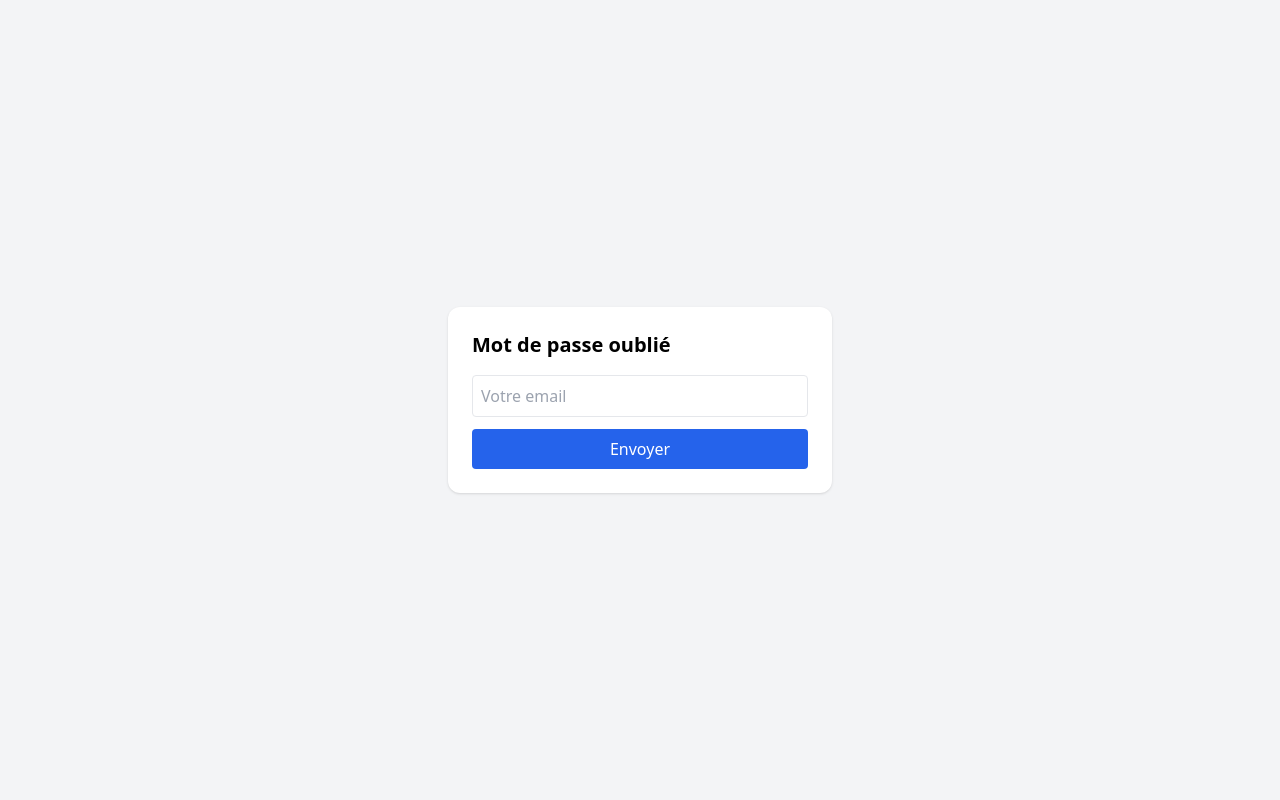
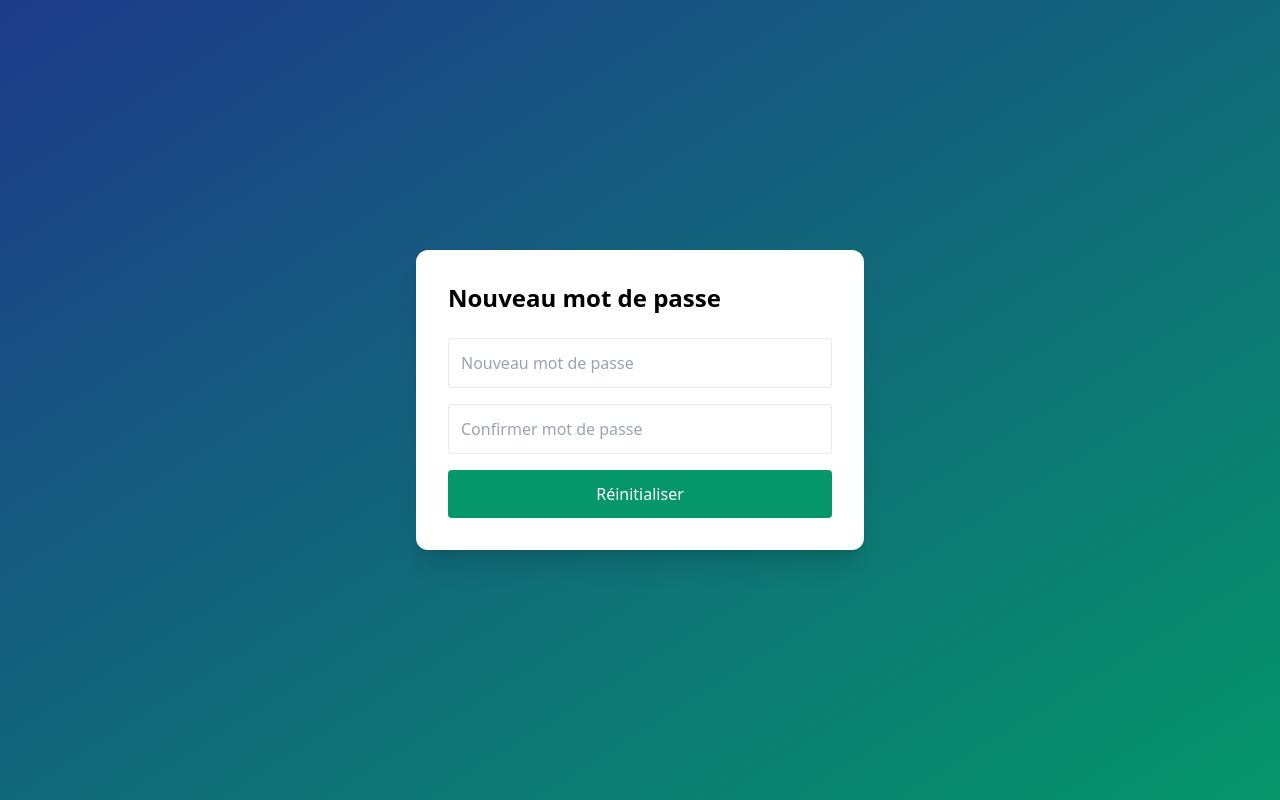
Before and after one commit to diallo641/Dossier_Patient_SAMU, a React (Vite) app in the folder Frontend/: page /reset-password in a window 1280 px wide. Built offline with nearby package versions, Linux system fonts and the light colour scheme.

Commit message:
Reinitialisation du mot de passe et modification du backend pour que le lien pointe sur la partie Frontend

```diff
--- /dev/null
+++ b/Frontend/src/pages/JS/ReinitialiserPassword.js
@@ -0,0 +1,45 @@
+import axios from "axios";
+
+const API_URL = "http://localhost:3000/api/auth";
+
+/**
+ * Demander un email de réinitialisation
+ */
+export const envoyerEmailReset = async (email) => {
+  try {
+    const response = await axios.post(
+      `${API_URL}/forgot-password`,
+      { email }
+    );
+
+    return response.data;
+  } catch (error) {
+    throw error.response?.data || {
+      message: "Erreur lors de l'envoi de l'email",
+    };
+  }
+};
+
+/**
+ * Réinitialiser le mot de passe
+ */
+export const reinitialiserMotDePasse = async (
+  token,
+  newPassword
+) => {
+  try {
+    const response = await axios.post(
+      `${API_URL}/reset-password`,
+      {
+        token,
+        newPassword,
+      }
+    );
+
+    return response.data;
+  } catch (error) {
+    throw error.response?.data || {
+      message: "Erreur lors de la réinitialisation",
+    };
+  }
+};
--- a/Frontend/src/pages/authentification/Connexion.jsx
+++ b/Frontend/src/pages/authentification/Connexion.jsx
@@ -10,7 +10,6 @@ function Connexion() {
 
   return (
     <div className="min-h-screen relative overflow-hidden flex">
-
       {/* FOND */}
       <div className="absolute inset-0 bg-gradient-to-br from-blue-950 via-blue-800 to-emerald-600"></div>
 
@@ -18,80 +17,105 @@ function Connexion() {
       <div className="absolute w-[500px] h-[500px] bg-white/10 rounded-full blur-3xl -top-40 -left-40"></div>
       <div className="absolute w-[400px] h-[400px] bg-emerald-300/20 rounded-full blur-3xl bottom-0 right-0"></div>
 
-      {/* GAUCHE */}
+      {/* PARTIE GAUCHE */}
       <div className="hidden lg:flex w-1/2 items-center justify-center text-white relative z-10">
         <div className="text-center space-y-6">
           <div className="text-7xl">🏥</div>
-          <h1 className="text-4xl font-bold">Plateforme Médicale</h1>
+
+          <h1 className="text-4xl font-bold">
+            Plateforme Médicale
+          </h1>
+
           <p className="text-blue-100 text-sm max-w-md">
-            Gestion des employés, consultations et suivi médical sécurisé.
+            Gestion des employés, consultations, dossiers médicaux
+            et suivi de la santé au travail dans un environnement
+            sécurisé et moderne.
           </p>
         </div>
       </div>
 
-      {/* DROITE */}
+      {/* PARTIE DROITE */}
       <div className="w-full lg:w-1/2 flex items-center justify-center relative z-10 px-6">
-
         <div className="w-full max-w-md bg-white p-8 rounded-2xl shadow-2xl">
-
+          {/* TITRE */}
           <div className="mb-6">
             <h2 className="text-3xl font-bold text-gray-800">
               Connexion
             </h2>
+
             <p className="text-gray-500">
               Accédez à votre espace sécurisé
             </p>
           </div>
 
-          {/* ERREUR */}
+          {/* MESSAGE D'ERREUR */}
           {erreur && (
             <div className="mb-4 p-3 bg-red-100 text-red-700 rounded-lg">
               {erreur}
             </div>
           )}
 
-          {/* FORM */}
+          {/* FORMULAIRE */}
           <form
             onSubmit={(e) =>
-              connexionUtilisateur(e, setChargement, setErreur)
+              connexionUtilisateur(
+                e,
+                setChargement,
+                setErreur
+              )
             }
           >
-
+            {/* EMAIL */}
             <input
               type="email"
               name="email"
               placeholder="Email"
               required
-              className="w-full border rounded-lg px-4 py-3 mb-4"
+              className="w-full border rounded-lg px-4 py-3 mb-4 focus:outline-none focus:ring-2 focus:ring-blue-500"
             />
 
+            {/* MOT DE PASSE */}
             <input
               type="password"
               name="mot_de_passe"
               placeholder="Mot de passe"
               required
-              className="w-full border rounded-lg px-4 py-3 mb-6"
+              className="w-full border rounded-lg px-4 py-3 mb-2 focus:outline-none focus:ring-2 focus:ring-blue-500"
             />
 
+            {/* MOT DE PASSE OUBLIÉ */}
+            <div className="flex justify-end mb-6">
+              <Link
+                to="/forgot-password"
+                className="text-sm text-blue-600 hover:text-blue-800 hover:underline"
+              >
+                Mot de passe oublié ?
+              </Link>
+            </div>
+
+            {/* BOUTON */}
             <button
               type="submit"
               disabled={chargement}
-              className="w-full py-3 rounded-xl text-white font-semibold bg-gradient-to-r from-blue-600 to-emerald-500"
+              className="w-full py-3 rounded-xl text-white font-semibold bg-gradient-to-r from-blue-600 to-emerald-500 hover:opacity-90 transition"
             >
-              {chargement ? "Connexion..." : "Se connecter"}
+              {chargement
+                ? "Connexion..."
+                : "Se connecter"}
             </button>
-
           </form>
 
-          <p className="text-center text-sm mt-6">
+          {/* INSCRIPTION */}
+          <p className="text-center text-sm mt-6 text-gray-600">
             Pas de compte ?{" "}
-            <Link to="/register" className="text-emerald-600 font-semibold">
+            <Link
+              to="/register"
+              className="text-emerald-600 font-semibold hover:underline"
+            >
               Créer un compte
             </Link>
           </p>
-
         </div>
-
       </div>
     </div>
   );
--- a/Frontend/src/pages/authentification/ForgotPassword.jsx
+++ b/Frontend/src/pages/authentification/ForgotPassword.jsx
@@ -1,13 +1,78 @@
-export default function Home() {
+import { useState } from "react";
+import { useNavigate } from "react-router-dom";
+import { envoyerEmailReset } from "../JS/ReinitialiserPassword";
+
+function ForgetPassword() {
+  const [email, setEmail] = useState("");
+  const [message, setMessage] = useState("");
+  const [erreur, setErreur] = useState("");
+  const [loading, setLoading] = useState(false);
+
+  const navigate = useNavigate();
+
+  const handleSubmit = async (e) => {
+    e.preventDefault();
+
+    setLoading(true);
+    setErreur("");
+    setMessage("");
+
+    try {
+      await envoyerEmailReset(email);
+
+      setMessage("Email envoyé avec succès");
+
+      setTimeout(() => {
+        navigate("/");
+      }, 2000);
+
+    } catch (err) {
+      setErreur(err.message || "Erreur serveur");
+    } finally {
+      setLoading(false);
+    }
+  };
+
   return (
-    <div className="min-h-screen bg-gradient-to-br from-blue-50 via-white to-emerald-50">
+    <div className="min-h-screen flex items-center justify-center bg-gradient-to-br from-blue-900 to-emerald-600">
+      <div className="bg-white p-8 rounded-xl w-full max-w-md shadow-xl">
 
-      {/* 👇 ICI TU AJOUTES TON TEST */}
-      <div className="bg-red-500 text-white p-4">TAILWIND OK</div>
-      <div className="text-3xl font-bold text-blue-600">Test OK</div>
+        <h2 className="text-2xl font-bold mb-6">
+          Mot de passe oublié
+        </h2>
 
-      {/* NAVBAR */}
-      <header className="bg-white shadow-sm sticky top-0 z-50"></header>
+        {erreur && (
+          <div className="bg-red-100 text-red-700 p-3 mb-4 rounded">
+            {erreur}
+          </div>
+        )}
+
+        {message && (
+          <div className="bg-green-100 text-green-700 p-3 mb-4 rounded">
+            {message}
+          </div>
+        )}
+
+        <form onSubmit={handleSubmit}>
+          <input
+            type="email"
+            placeholder="Votre email"
+            className="w-full border p-3 rounded mb-4"
+            value={email}
+            onChange={(e) => setEmail(e.target.value)}
+            required
+          />
+
+          <button
+            disabled={loading}
+            className="w-full bg-blue-600 text-white py-3 rounded"
+          >
+            {loading ? "Envoi..." : "Envoyer le lien"}
+          </button>
+        </form>
+      </div>
     </div>
   );
 }
+
+export default ForgetPassword;
--- a/Frontend/src/pages/authentification/ResetPassword.jsx
+++ b/Frontend/src/pages/authentification/ResetPassword.jsx
@@ -1,39 +1,95 @@
 import { useState } from "react";
+import { useLocation, useNavigate } from "react-router-dom";
+import { reinitialiserMotDePasse } from "../JS/ReinitialiserPassword";
 
-export default function ForgotPassword() {
+function ResetPassword() {
+  const [newPassword, setNewPassword] = useState("");
+  const [confirmPassword, setConfirmPassword] = useState("");
+  const [erreur, setErreur] = useState("");
+  const [message, setMessage] = useState("");
+  const [loading, setLoading] = useState(false);
 
-  const [email, setEmail] = useState("");
+  const location = useLocation();
+  const navigate = useNavigate();
 
-  const handleSubmit = (e) => {
+  const token = new URLSearchParams(location.search).get("token");
+
+  const handleSubmit = async (e) => {
     e.preventDefault();
-    console.log(email);
+
+    if (newPassword !== confirmPassword) {
+      return setErreur("Les mots de passe ne correspondent pas");
+    }
+
+    setLoading(true);
+    setErreur("");
+    setMessage("");
+
+    try {
+      await reinitialiserMotDePasse(token, newPassword);
+
+      setMessage("Mot de passe mis à jour avec succès");
+
+      setTimeout(() => {
+        navigate("/");
+      }, 2000);
+
+    } catch (err) {
+      setErreur(err.message || "Erreur serveur");
+    } finally {
+      setLoading(false);
+    }
   };
 
   return (
-    <div className="h-screen flex items-center justify-center bg-gray-100">
+    <div className="min-h-screen flex items-center justify-center bg-gradient-to-br from-blue-900 to-emerald-600">
+      <div className="bg-white p-8 rounded-xl w-full max-w-md shadow-xl">
 
-      <form
-        onSubmit={handleSubmit}
-        className="bg-white p-6 rounded-xl shadow w-96"
-      >
-
-        <h2 className="text-xl font-bold mb-4">
-          Mot de passe oublié
+        <h2 className="text-2xl font-bold mb-6">
+          Nouveau mot de passe
         </h2>
 
-        <input
-          type="email"
-          placeholder="Votre email"
-          className="w-full border p-2 mb-3 rounded"
-          onChange={(e) => setEmail(e.target.value)}
-        />
+        {erreur && (
+          <div className="bg-red-100 text-red-700 p-3 mb-4 rounded">
+            {erreur}
+          </div>
+        )}
 
-        <button className="w-full bg-blue-600 text-white p-2 rounded">
-          Envoyer
-        </button>
+        {message && (
+          <div className="bg-green-100 text-green-700 p-3 mb-4 rounded">
+            {message}
+          </div>
+        )}
 
-      </form>
+        <form onSubmit={handleSubmit}>
+          <input
+            type="password"
+            placeholder="Nouveau mot de passe"
+            className="w-full border p-3 rounded mb-4"
+            value={newPassword}
+            onChange={(e) => setNewPassword(e.target.value)}
+            required
+          />
 
+          <input
+            type="password"
+            placeholder="Confirmer mot de passe"
+            className="w-full border p-3 rounded mb-4"
+            value={confirmPassword}
+            onChange={(e) => setConfirmPassword(e.target.value)}
+            required
+          />
+
+          <button
+            disabled={loading}
+            className="w-full bg-emerald-600 text-white py-3 rounded"
+          >
+            {loading ? "Chargement..." : "Réinitialiser"}
+          </button>
+        </form>
+      </div>
     </div>
   );
 }
+
+export default ResetPassword;
```
Also changed, not shown: 1 other file (tests, documents, lock files or other folders).
